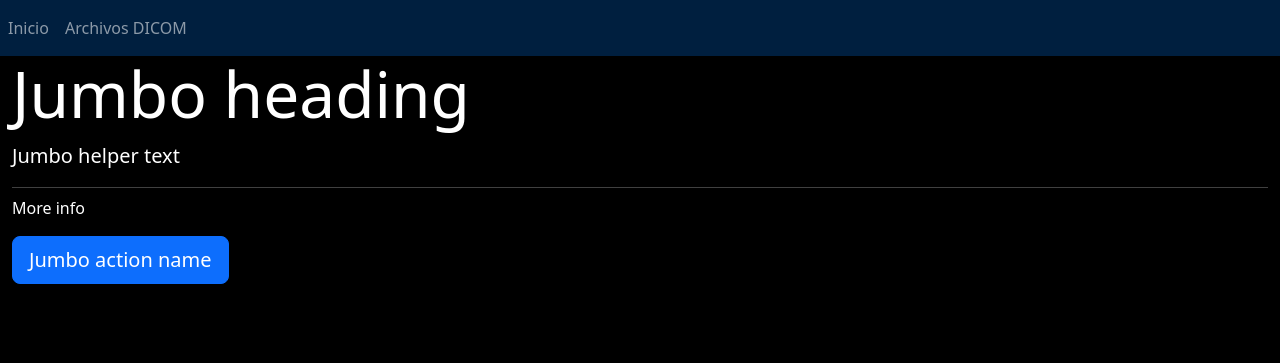
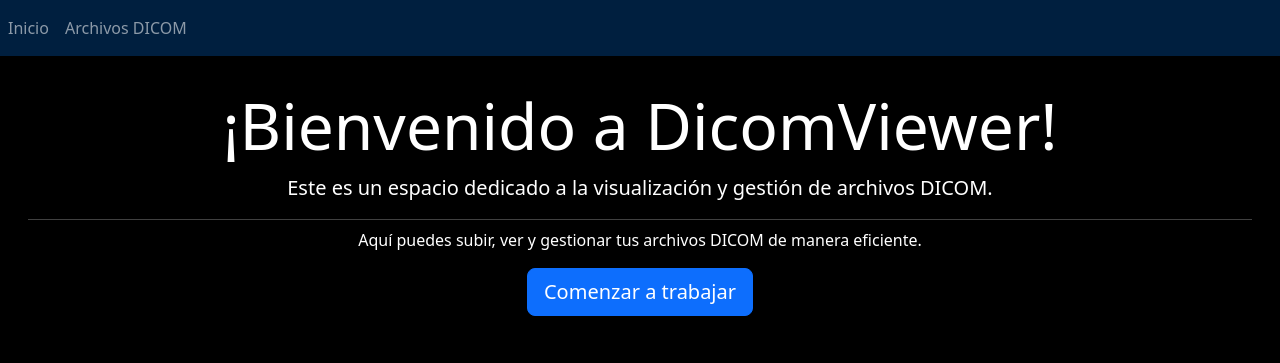
Before and after one commit to Nkolasbbx/dicomViewer, a Django app: page / in a window 1280 px wide. Shown: the top 363 px of the page. Run offline with Django 4.2, Linux system fonts and the light colour scheme; some libraries are stand-ins or nearby versions.

Commit message:
Add files via upload

```diff
--- a/proyecto/dicomViewer/templates/paginas/inicio.html
+++ b/proyecto/dicomViewer/templates/paginas/inicio.html
@@ -2,17 +2,27 @@
 
 {% block titulo %} Inicio {% endblock %}
 
-{% block contenido  %}
+{% block contenido %}
+{% load static %}
+<style>
+    body {
+        background-color: black; /* Cambia el color de fondo a negro para toda la página */
+        color: white; /* Cambia el color del texto a blanco */
+    }
+
+    .jumbotron {
+        padding: 2rem 1rem; /* Ajusta el padding según lo necesites */
+    }
+</style>
 
 <div class="jumbotron">
-    <h1 class="display-3">Jumbo heading</h1>
-    <p class="lead">Jumbo helper text</p>
+    <h1 class="display-3" style="text-align: center;">¡Bienvenido a DicomViewer!</h1>
+    <p class="lead" style="text-align: center;">Este es un espacio dedicado a la visualización y gestión de archivos DICOM.</p>
     <hr class="my-2">
-    <p>More info</p>
-    <p class="lead">
-        <a class="btn btn-primary btn-lg" href="Jumbo action link" role="button">Jumbo action name</a>
+    <p style="text-align: center;">Aquí puedes subir, ver y gestionar tus archivos DICOM de manera eficiente.</p>
+    <p class="lead" style="text-align: center;">
+        <a class="btn btn-primary btn-lg" href="{% url 'archivos' %}" role="button">Comenzar a trabajar</a>
     </p>
 </div>
 
-
 {% endblock %}
```
Also changed, not shown: proyecto/dicomViewer/templates/paginas/nosotros.html (line endings or trailing spaces).
